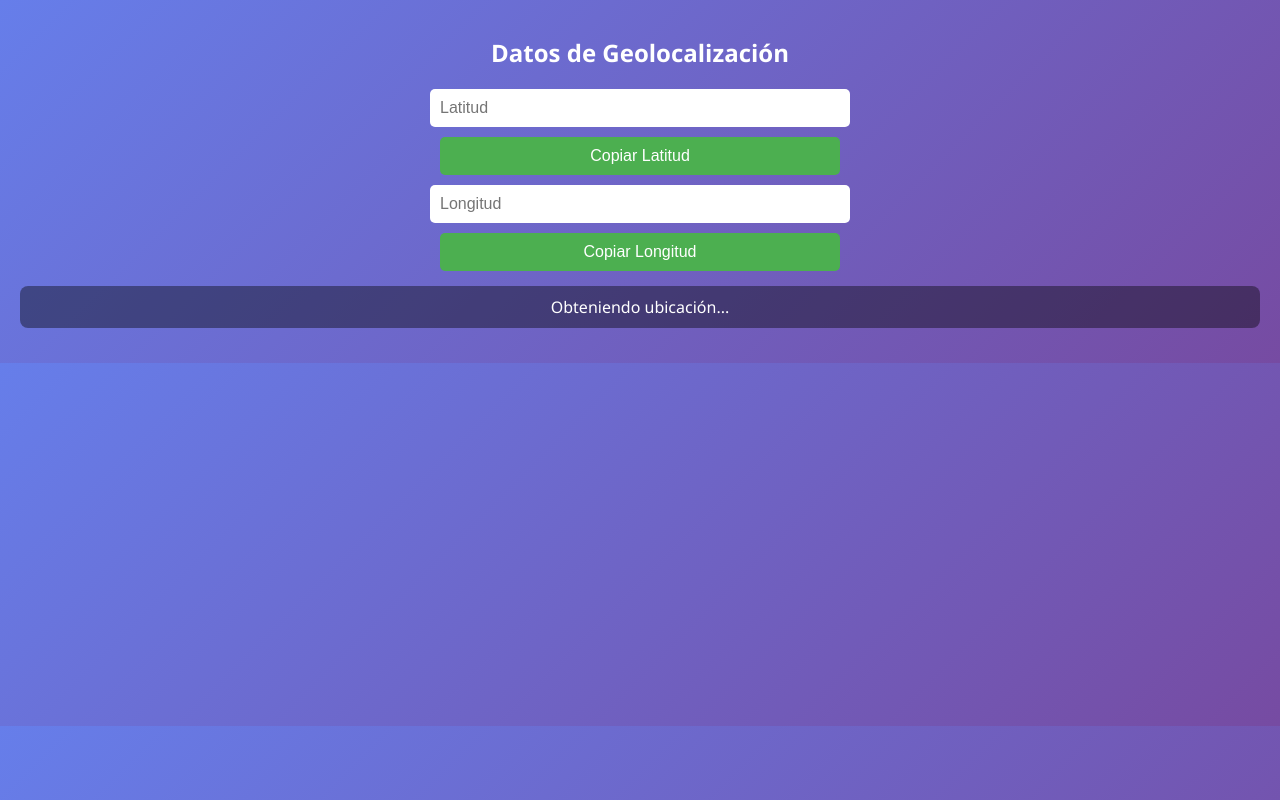
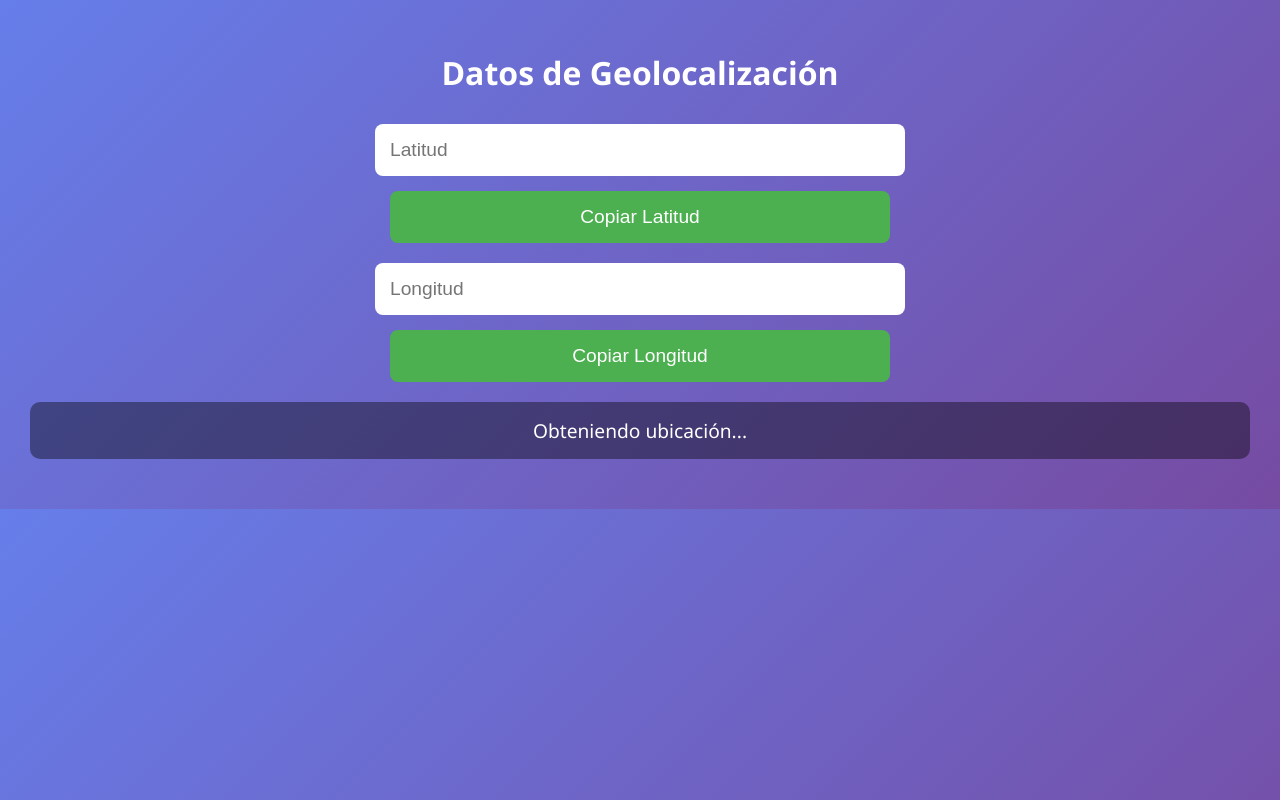
Before and after one commit to aplicacionNavega/navega, a plain HTML site: page ubicacion04.html in a window 1280 px wide. Drawn offline with Linux system fonts and the light colour scheme.

Commit message:
Update ubicacion04_1.html

```diff
--- a/ubicacion04.html
+++ b/ubicacion04.html
@@ -10,40 +10,41 @@
       background: linear-gradient(135deg, #667eea, #764ba2);
       color: white;
       margin: 0;
-      padding: 20px;
+      padding: 30px;
       text-align: center;
+      font-size: 1.2rem;
     }
 
     h1 {
-      margin-bottom: 20px;
-      font-size: 1.5rem;
+      margin-bottom: 30px;
+      font-size: 2rem;
     }
 
     #info {
-      margin: 15px auto;
-      font-size: 1rem;
+      margin: 20px auto;
+      font-size: 1.2rem;
       background: rgba(0,0,0,0.4);
-      border-radius: 8px;
-      padding: 10px;
+      border-radius: 10px;
+      padding: 15px;
       max-width: 100%;
     }
 
     .coord-container {
-      margin: 10px auto;
+      margin: 20px auto;
       display: flex;
       flex-direction: column;
       align-items: center;
-      gap: 10px;
+      gap: 15px;
       width: 100%;
-      max-width: 400px;
+      max-width: 500px;
     }
 
     input[type="text"] {
-      padding: 10px;
-      border-radius: 5px;
+      padding: 15px;
+      border-radius: 8px;
       border: none;
       width: 100%;
-      font-size: 1rem;
+      font-size: 1.2rem;
     }
 
     .tooltip {
@@ -59,7 +60,7 @@
       color: #fff;
       text-align: center;
       border-radius: 6px;
-      padding: 5px;
+      padding: 8px;
       position: absolute;
       z-index: 1;
       bottom: 125%;
@@ -67,6 +68,7 @@
       transform: translateX(-50%);
       opacity: 0;
       transition: opacity 0.3s;
+      font-size: 1rem;
     }
 
     .tooltip:hover .tooltiptext {
@@ -75,14 +77,14 @@
     }
 
     button {
-      padding: 10px;
+      padding: 15px;
       border: none;
-      border-radius: 5px;
+      border-radius: 8px;
       background-color: #4CAF50;
       color: white;
       cursor: pointer;
       width: 100%;
-      font-size: 1rem;
+      font-size: 1.2rem;
     }
 
     button:hover {
```
